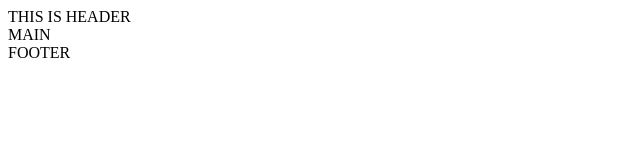
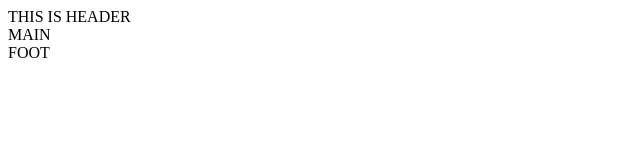
Before and after one commit to shijing-git/resume, a plain HTML site: page index.html in a window 1280 px wide. Shown: the full height of the page, 0-640 px from the left. Drawn offline with Linux system fonts and the light colour scheme.

Commit message:
Update index.html

```diff
--- a/index.html
+++ b/index.html
@@ -7,6 +7,6 @@
 <body>
 	<div class="header">THIS IS HEADER</div>
 	<div class="main">MAIN</div>
-	<div class="footer">FOOTER</div>
+	<div class="footer">FOOT</div>
 </body>
 </html>
```
